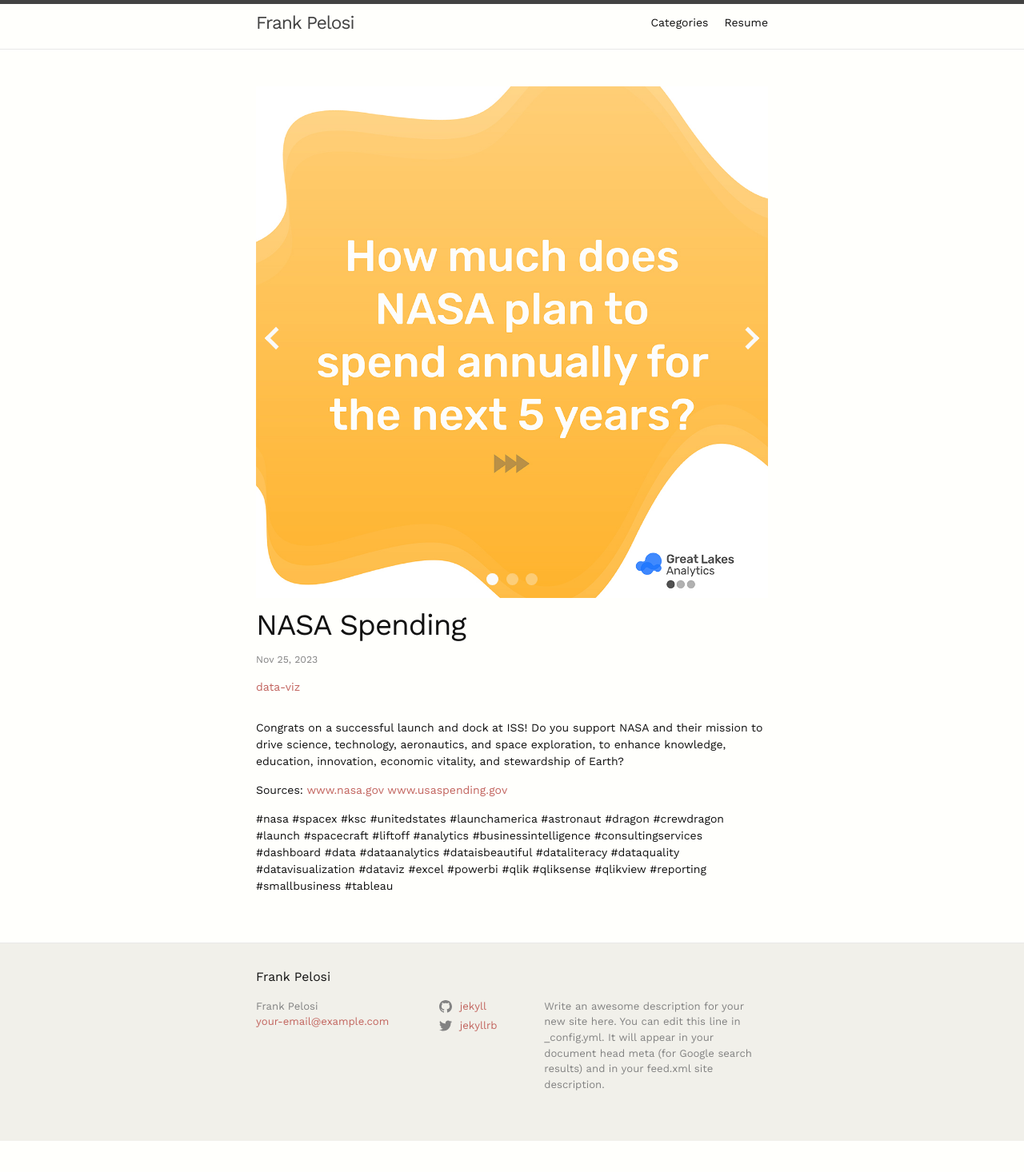
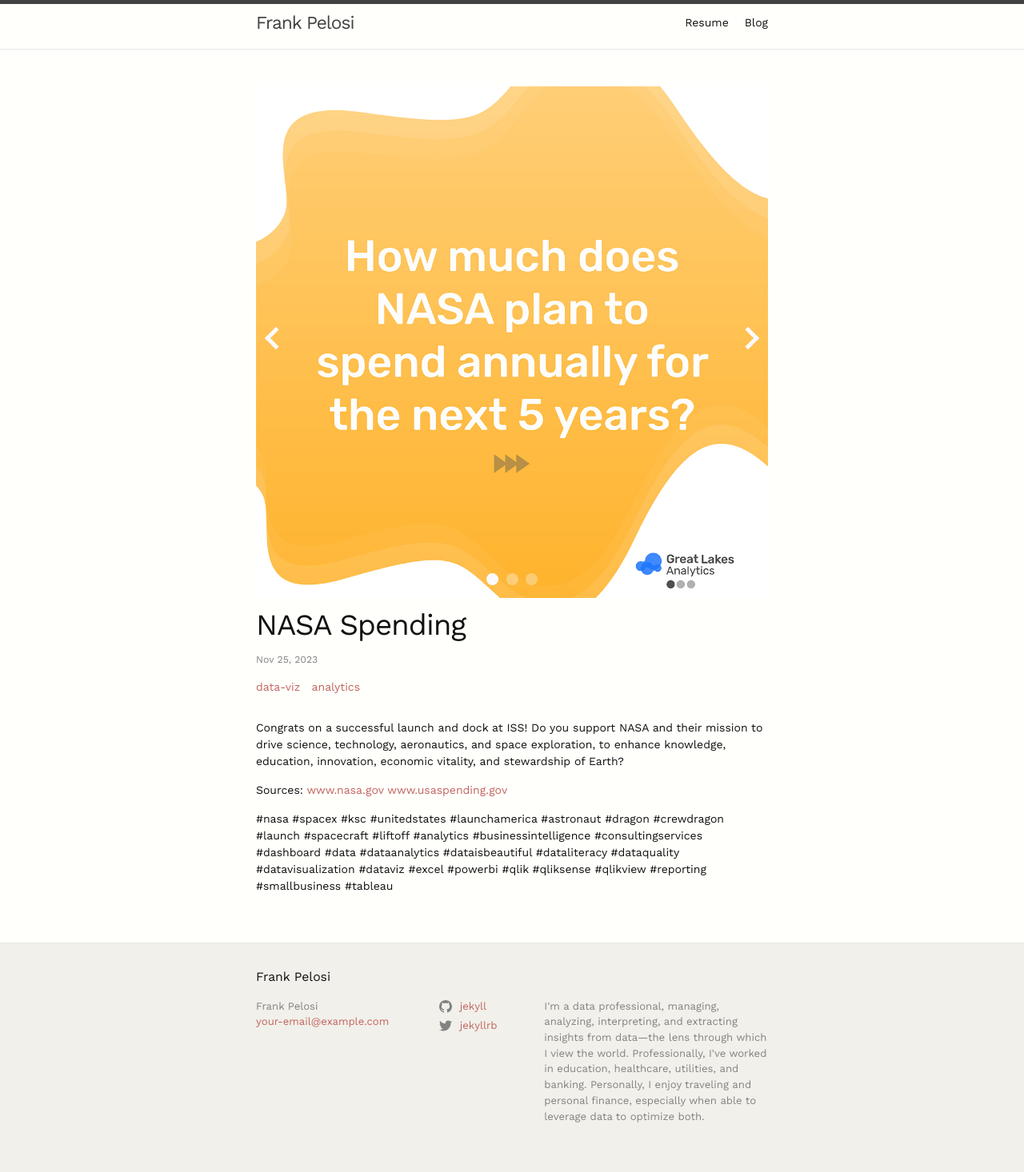
Before and after one commit to fpelosi/portfolio, a Jekyll site: the page built from _posts/2023-11-25-nasa-spending.md, in a window 1280 px wide. Shown: the whole page at 80% size. Built offline with Jekyll 4.4.1, drawn with Linux system fonts in a browser that asks for light colours; before the commit the page ends 1427 px from its top, so only the background shows below that.

Commit message:
Blog pagination

```diff
--- a/_config.yml
+++ b/_config.yml
@@ -20,10 +20,7 @@
 
 title: Frank Pelosi
 email: your-email@example.com
-description: >- # this means to ignore newlines until "baseurl:"
-  Write an awesome description for your new site here. You can edit this
-  line in _config.yml. It will appear in your document head meta (for
-  Google search results) and in your feed.xml site description.
+description: "I'm a data professional, managing, analyzing, interpreting, and extracting insights from data—the lens through which I view the world. Professionally, I've worked in education, healthcare, utilities, and banking. Personally, I enjoy traveling and personal finance, especially when able to leverage data to optimize both."
 baseurl: "" # the subpath of your site, e.g. /blog
 url: "" # the base hostname & protocol for your site, e.g. http://example.com
 twitter_username: jekyllrb
@@ -51,12 +48,12 @@
     tag: '/tag/:name/'
     category: '/category/:name/'
 
-paginate: 5
-paginate_path: "/page/:num"
+paginate: 10
+paginate_path: "/blog/page:num/"
 
 header_pages:
-  - categories.md
   - resume.md
+  - blog/index.html
 
 show_excerpts: True
 
@@ -80,4 +77,4 @@
   - vendor/gems/
   - vendor/ruby/
   - LICENSE.txt
-  - README.txt
+  - README.md
--- a/_posts/2023-11-25-nasa-spending.md
+++ b/_posts/2023-11-25-nasa-spending.md
@@ -2,7 +2,7 @@
 layout: post
 title: "NASA Spending"
 date: "2023-11-25"
-categories: [data-viz]
+categories: [data-viz, analytics]
 image: https://images.unsplash.com/photo-1533073526757-2c8ca1df9f1c?q=80&w=2070&auto=format&fit=crop&ixlib=rb-4.0.3&ixid=M3wxMjA3fDB8MHxwaG90by1wYWdlfHx8fGVufDB8fHx8fA%3D%3D
 carousels:
   - images:
--- a/_sass/minima/_base.scss
+++ b/_sass/minima/_base.scss
@@ -37,7 +37,7 @@
 p, blockquote, pre,
 ul, ol, dl, figure,
 %vertical-rhythm {
-  margin-bottom: $spacing-unit / 2;
+  margin-bottom: calc($spacing-unit / 2);
 }
 
 
@@ -131,7 +131,7 @@
 blockquote {
   color: $grey-color;
   border-left: 4px solid $grey-color-light;
-  padding-left: $spacing-unit / 2;
+  padding-left: calc($spacing-unit / 2);
   @include relative-font-size(1.125);
   letter-spacing: -1px;
   font-style: italic;
@@ -186,8 +186,8 @@
   @include media-query($on-laptop) {
     max-width: -webkit-calc(#{$content-width} - (#{$spacing-unit}));
     max-width:         calc(#{$content-width} - (#{$spacing-unit}));
-    padding-right: $spacing-unit / 2;
-    padding-left: $spacing-unit / 2;
+    padding-right: calc($spacing-unit / 2);
+    padding-left: calc($spacing-unit / 2);
   }
 }
 
@@ -241,7 +241,7 @@
     }
   }
   th, td {
-    padding: ($spacing-unit / 3) ($spacing-unit / 2);
+    padding: (calc($spacing-unit / 3)) (calc($spacing-unit / 2));
   }
   th {
     background-color: lighten($grey-color-light, 3%);
--- a/_sass/minima/_layout.scss
+++ b/_sass/minima/_layout.scss
@@ -4,7 +4,7 @@
 .site-header {
   border-top: 5px solid $grey-color-dark;
   border-bottom: 1px solid $grey-color-light;
-  min-height: $spacing-unit * 1.865;
+  min-height: calc($spacing-unit * 1.865);
 
   // Positioning context for the mobile navigation icon
   position: relative;
@@ -49,7 +49,7 @@
   @include media-query($on-palm) {
     position: absolute;
     top: 9px;
-    right: $spacing-unit / 2;
+    right: calc($spacing-unit / 2);
     background-color: $background-color;
     border: 1px solid $grey-color-light;
     border-radius: 5px;
@@ -113,7 +113,7 @@
 
 .footer-heading {
   @include relative-font-size(1.125);
-  margin-bottom: $spacing-unit / 2;
+  margin-bottom: calc($spacing-unit / 2);
 }
 
 .contact-list,
@@ -125,14 +125,14 @@
 .footer-col-wrapper {
   @include relative-font-size(0.9375);
   color: $grey-color;
-  margin-left: -$spacing-unit / 2;
+  margin-left: calc(-1 * $spacing-unit / 2);
   @extend %clearfix;
 }
 
 .footer-col {
   float: left;
-  margin-bottom: $spacing-unit / 2;
-  padding-left: $spacing-unit / 2;
+  margin-bottom: calc($spacing-unit / 2);
+  padding-left: calc($spacing-unit / 2);
 }
 
 .footer-col-1 {
--- /dev/null
+++ b/blog/index.html
@@ -0,0 +1,6 @@
+---
+layout: blog
+title: Blog
+pagination:
+  enabled: true
+---
```
Also changed, not shown: _layouts/blog.html (added, +55 -0 lines), _layouts/home.html (+0 -23 lines), categories.md (deleted, +0 -24 lines), index.md (+1 -4 lines), favicon.ico (added).
